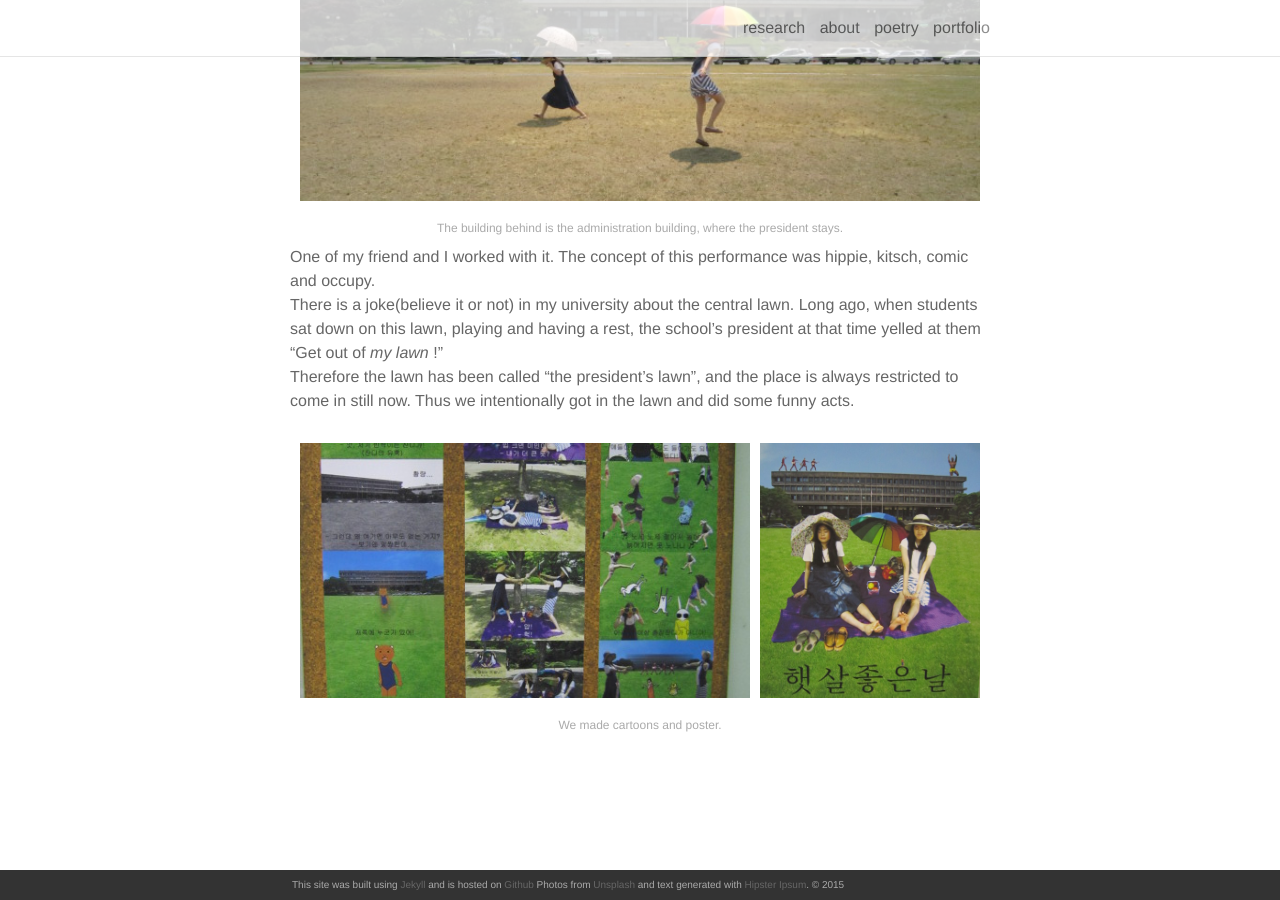
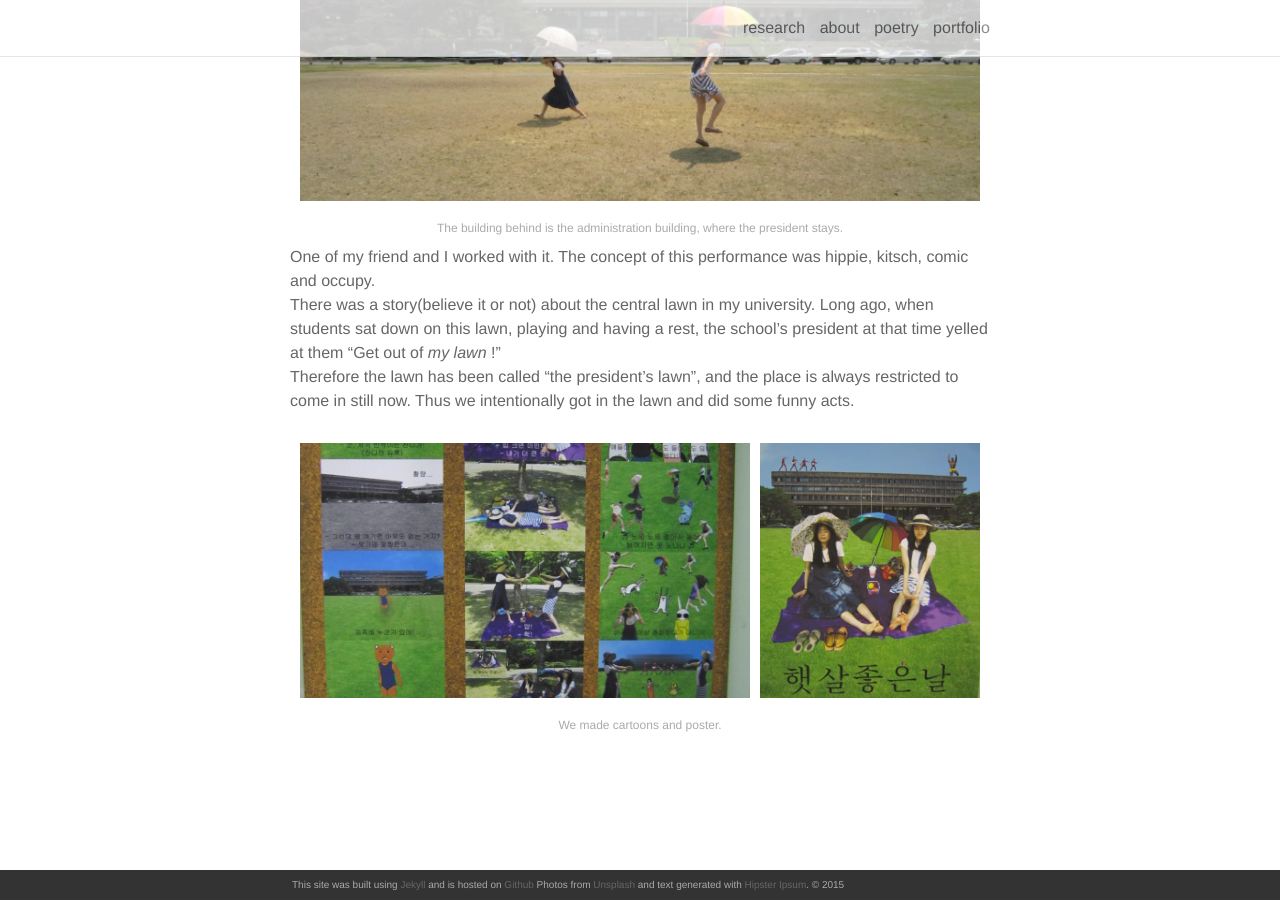
Before and after one commit to lucid2713/lucid2713.github.io, a Jekyll site: the page built from _portfolio/8_project.markdown, in a window 1280 px wide and 900 px high, scrolled down 623 px. Built offline with Jekyll 4.4.1, drawn with Linux system fonts in a browser that asks for light colours; nearby versions of some CDN libraries.

Commit message:
portfolio 8 edit

```diff
--- a/_portfolio/8_project.markdown
+++ b/_portfolio/8_project.markdown
@@ -25,7 +25,7 @@ SNU hippie generation, performance, 2012
 </div>
 
 One of my friend and I worked with it. The concept of this performance was hippie, kitsch, comic and occupy.<br/>
-There is a joke(believe it or not) in my university about the central lawn. Long ago, when students sat down on this lawn, playing and having a rest, the school's president at that time yelled at them "Get out of *my lawn* !" <br/>
+There was a story(believe it or not) about the central lawn in my university. Long ago, when students sat down on this lawn, playing and having a rest, the school's president at that time yelled at them "Get out of *my lawn* !" <br/>
 Therefore the lawn has been called "the president's lawn", and the place is always restricted to come in still now. Thus we intentionally got in the lawn and did some funny acts.
 
 
```
